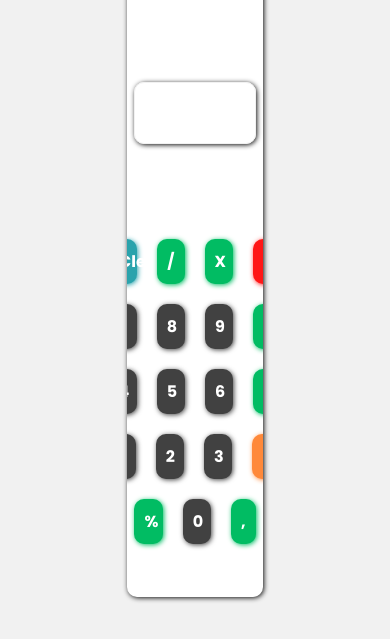
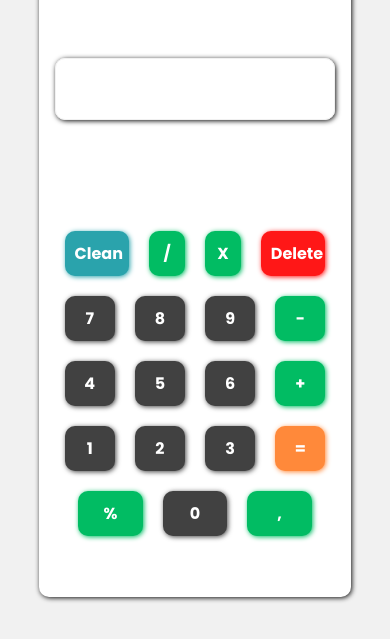
Before and after one commit to IDRISSHACKER/calco, a plain HTML site: page index.html in a window 390 px wide. Shown: the part 205-844 px from the top of the page. Drawn offline with Linux system fonts and the light colour scheme.

Commit message:
Add files via upload

```diff
--- a/style.css
+++ b/style.css
@@ -146,4 +146,10 @@ body {
   -webkit-box-shadow: 1px 1px 5px #01bc63;
           box-shadow: 1px 1px 5px #01bc63;
 }
+
+@media screen and (max-width: 910px) {
+  .container {
+    width: 80%;
+  }
+}
 /*# sourceMappingURL=style.css.map */
```
